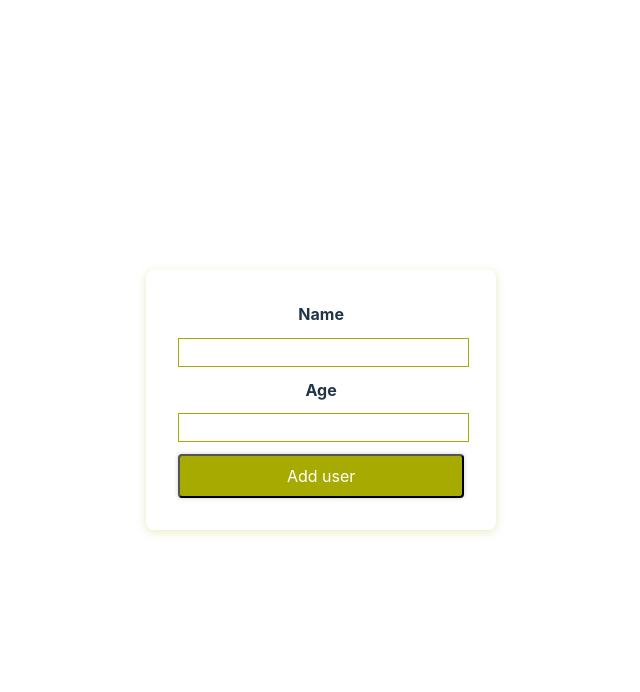
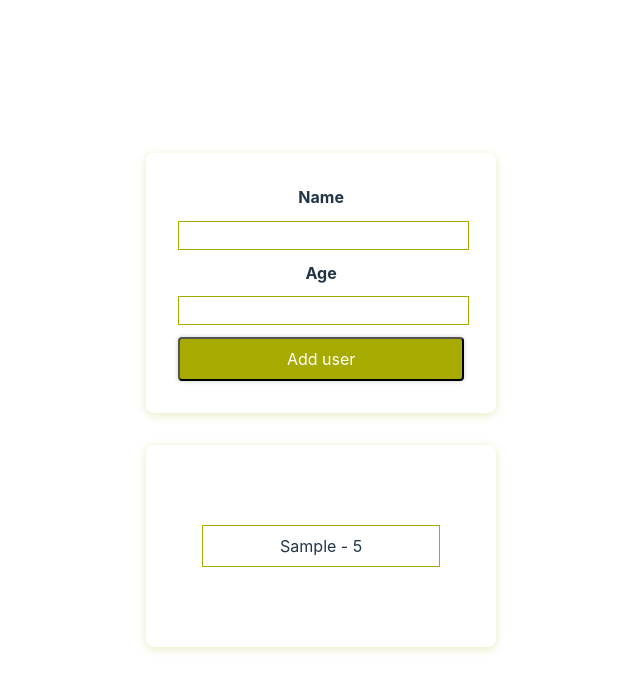
Before and after one commit to guz86/simpleForm, a React (Vite) app in the folder my-app/: page / in a window 1280 px wide. Both pictures are taken after typing "Sample", "5" into the empty fields and a click on the button "Add user". Shown: the top 692 px of the page, without its empty margins (335-975 px from the left). Built offline with nearby package versions, Linux system fonts and the light colour scheme.

Commit message:
feat: add UserList create remove func

```diff
--- a/my-app/src/App.tsx
+++ b/my-app/src/App.tsx
@@ -1,10 +1,29 @@
+import { useState } from 'react';
 import './App.css';
 import { CreateUser } from './components/users/CreateUser';
+import { UserList } from './components/users/UserList';
+
+interface User {
+  id: number;
+  name: string;
+  age: number;
+}
 
 function App() {
+  const [userList, setUserList] = useState<User[]>([]);
+
+  const createUserHandler = (name: string, age: number) => {
+    setUserList((prev) => [...prev, { id: Date.now(), name, age }]);
+  };
+
+  const deleteUserHandler = (userId: number) => {
+    setUserList((prev) => prev.filter((user) => user.id !== userId));
+  };
+
   return (
     <>
-      <CreateUser />
+      <CreateUser onCreateUser={createUserHandler} />
+      <UserList users={userList} onDeleteUser={deleteUserHandler} />
     </>
   );
 }
--- a/my-app/src/components/users/CreateUser.tsx
+++ b/my-app/src/components/users/CreateUser.tsx
@@ -3,17 +3,25 @@ import { Card } from '../ui/Card';
 import styles from './CreateUser.module.css';
 import { Button } from '../ui/Button';
 
-export const CreateUser = () => {
+interface CreateUserProps {
+  onCreateUser: (name: string, age: number) => void;
+}
+
+export const CreateUser = ({ onCreateUser }: CreateUserProps) => {
   const [inputName, setInputName] = useState('');
   const [inputAge, setInputAge] = useState<number | ''>('');
 
   const createUserHandler = (event: FormEvent<HTMLFormElement>) => {
     event.preventDefault();
+
     if (inputName.trim().length === 0) {
       return;
     }
+    if (inputAge === '' || inputAge <= 0) {
+      return;
+    }
 
-    console.log(inputName, inputAge);
+    onCreateUser(inputName, inputAge);
     setInputName('');
     setInputAge('');
   };
--- /dev/null
+++ b/my-app/src/components/users/UserList.module.css
@@ -0,0 +1,17 @@
+.users {
+  margin: 2rem auto;
+  width: 90%;
+  max-width: 50rem;
+  padding: 2rem;
+}
+
+.users ul {
+  list-style: none;
+  padding: 1.5rem;
+}
+
+.users li {
+  border: 1px solid #a7aa00;
+  margin: 0.5rem 0;
+  padding: 0.5rem;
+}
--- /dev/null
+++ b/my-app/src/components/users/UserList.tsx
@@ -0,0 +1,36 @@
+import { FC } from 'react';
+import { Card } from '../ui/Card';
+import styles from './UserList.module.css';
+
+interface User {
+  id: number;
+  name: string;
+  age: number;
+}
+
+interface UserListProps {
+  users: User[];
+  onDeleteUser: (id: number) => void;
+}
+
+export const UserList: FC<UserListProps> = ({ users, onDeleteUser }) => {
+  if (users.length === 0) {
+    return null;
+  }
+
+  return (
+    <Card className={styles.users}>
+      <ul>
+        {users.map((user) => (
+          <li
+            key={user.id}
+            onClick={() => onDeleteUser(user.id)}
+            style={{ cursor: 'pointer' }}
+          >
+            {user.name} - {user.age}
+          </li>
+        ))}
+      </ul>
+    </Card>
+  );
+};
```
